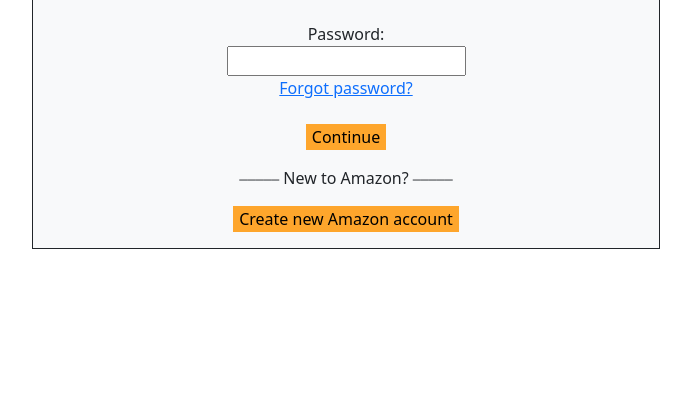
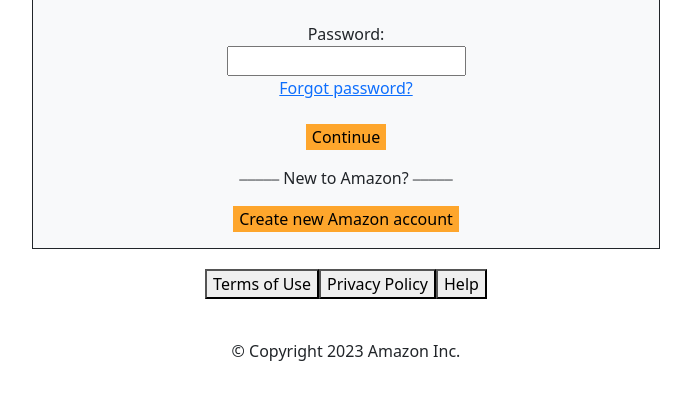
Before and after one commit to tlfaughn/HTML-assignment-2, a plain HTML site: page index.html in a window 1280 px wide. Shown: the part 177-576 px from the top of the page, without its empty margins (294-985 px from the left). Drawn offline with nearby package versions, Linux system fonts and the light colour scheme.

Commit message:
Add files via upload

```diff
--- a/index.css
+++ b/index.css
@@ -20,3 +20,17 @@
     background: fixed;
     background-color: rgba(255, 149, 0, 0.822);
 }
+
+.buttons {
+    display: flex;
+    justify-content: center;
+    padding-top: 20px;
+}
+
+#foot {
+    display: flex;
+    justify-content: center;
+    padding-top: 40px;
+    padding-bottom: 40px;
+
+}
--- a/index.html
+++ b/index.html
@@ -34,7 +34,17 @@
 
         <script src="https://cdn.jsdelivr.net/npm/bootstrap@5.3.1/dist/js/bootstrap.bundle.min.js"
             integrity="sha384-HwwvtgBNo3bZJJLYd8oVXjrBZt8cqVSpeBNS5n7C8IVInixGAoxmnlMuBnhbgrkm"
-            crossorigin="anonymous"></script>
+            crossorigin="anonymous">
+        </script>
+
+    <!-- Footer -->
+    <div class="buttons">
+        <button>Terms of Use</button>
+        <button>Privacy Policy</button>
+        <button>Help</button>
+    </div>
+    <footer id="foot">&copy; Copyright 2023 Amazon Inc.</footer>
+
 </body>
 
 </html>
```
